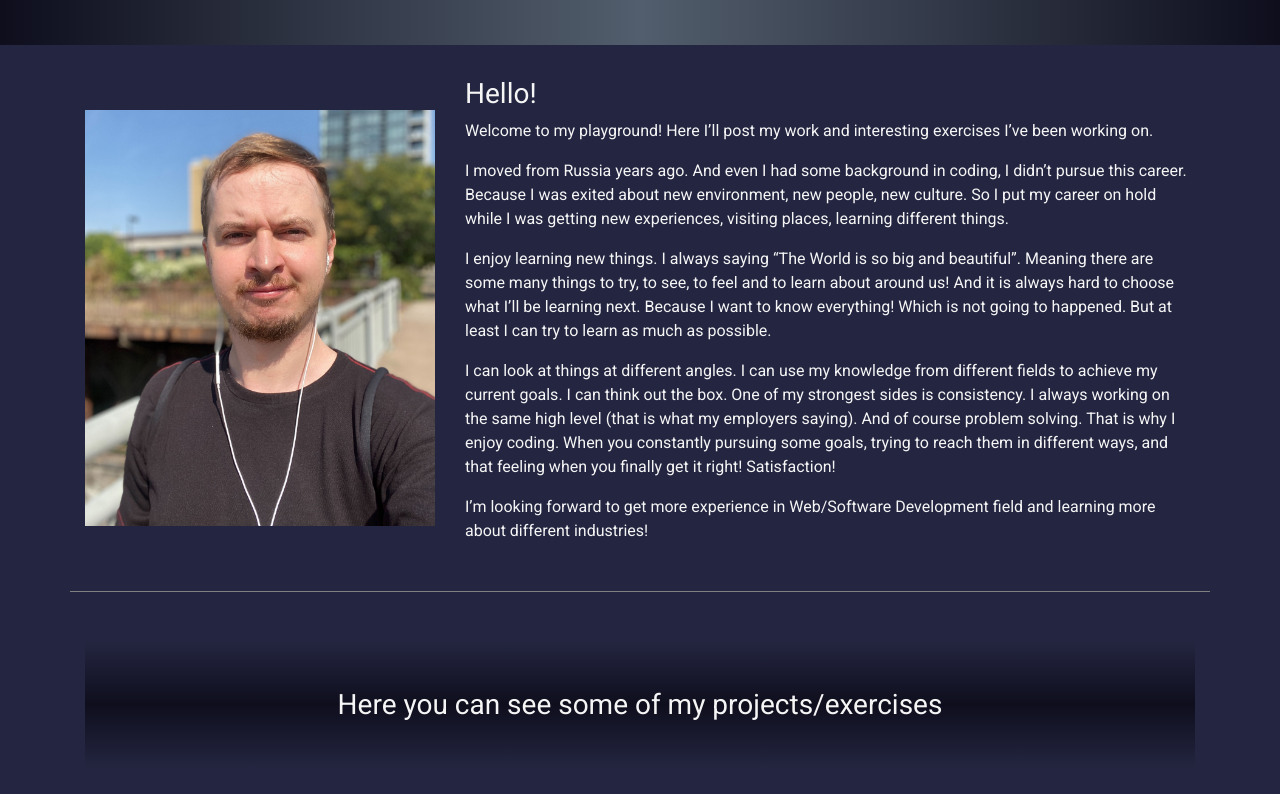
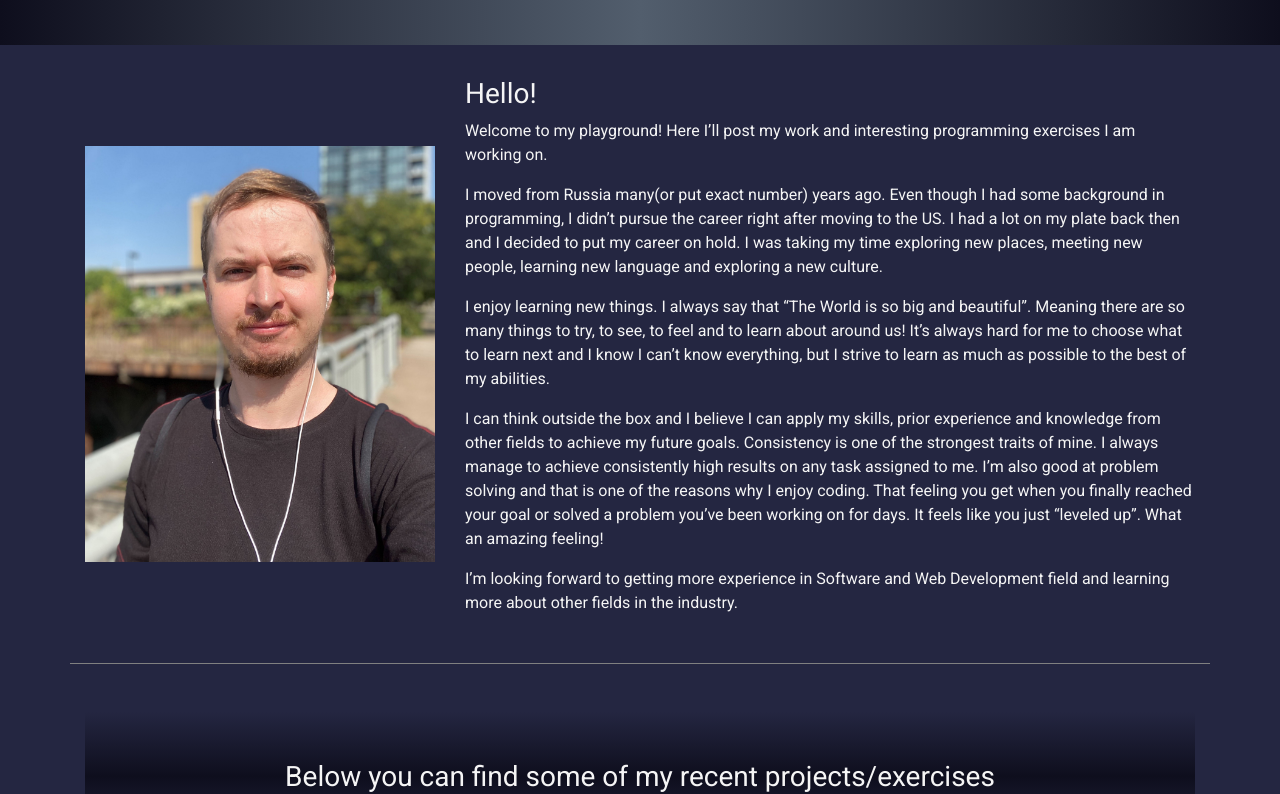
Before and after one commit to ddwebdevv/portfolio, a website: page home.html in a window 1280 px wide. Shown: the part 158-952 px from the top of the page. Drawn offline with nearby package versions, Linux system fonts and the light colour scheme.

Commit message:
changed bio part

```diff
--- a/home.html
+++ b/home.html
@@ -34,16 +34,16 @@
             </div>
             <div class="col-md-8 align-self-center ">
                 <h3>Hello!</h3>
-                <p>Welcome to my playground! Here I’ll post my work and interesting exercises I’ve been working on.</p>
-                <p> I moved from Russia years ago. And even I had some background in coding, I didn’t pursue this career. Because I was exited about new environment, new people, new culture. So I put my career on hold while I was getting new experiences, visiting places, learning different things.</p>
-                  <p>I enjoy learning new things. I always saying “The World is so big and beautiful”. Meaning there are some many things to try, to see, to feel and to learn about around us! And it is always hard to choose what I’ll be learning next. Because I want to know everything! Which is not going to happened. But at least I can try to learn as much as possible.</p>
-                  <p>  I can look at things at different angles. I can use my knowledge from different fields to achieve my current goals. I can think out the box. One of my strongest sides is consistency. I always working on the same high level (that is what my employers saying). And of course problem solving. That is why I enjoy coding. When you constantly pursuing some goals, trying to reach them in different ways, and that feeling when you finally get it right! Satisfaction! </p>
-                   <p> I’m looking forward to get more experience in Web/Software Development field and learning more  about different industries! </p>
+                <p>Welcome to my playground! Here I’ll post my work and interesting programming exercises I am working on.</p>
+                <p> I moved from Russia many(or put exact number) years ago. Even though I had some background in programming, I didn’t pursue the career right after moving to the US. I had a lot on my plate back then and I decided to put my career on hold. I was taking my time exploring new places, meeting new people, learning new language and exploring a new culture. </p>
+                  <p>I enjoy learning new things. I always say that “The World is so big and beautiful”. Meaning there are so many things to try, to see, to feel and to learn about around us! It’s always hard for me to choose what to learn next and I know I can’t know everything, but I strive to learn as much as possible to the best of my abilities.</p>
+                  <p> I can think outside the box and I believe I can apply my skills, prior experience and knowledge from other fields to achieve my future goals. Consistency is one of the strongest traits of mine. I always manage to achieve consistently high results on any task assigned to me. I’m also good at problem solving and that is one of the reasons why I enjoy coding. That feeling you get when you finally reached your goal or solved a problem you’ve been working on for days. It feels like you just “leveled up”. What an amazing feeling! </p>
+                   <p> I’m looking forward to getting more experience in Software and Web Development field and learning more about other fields in the industry. </p>
 
             </div>
         </div>
         <div class="row-fluid  mid">
-            <h3 class="text-center my-5 p-5">Here you can see some of my projects/exercises</h3>
+            <h3 class="text-center my-5 p-5">Below you can find some of my recent projects/exercises</h3>
         </div>
 		<div class="row row-content">
             <div class="col-sm-6 order-sm-last">
```
